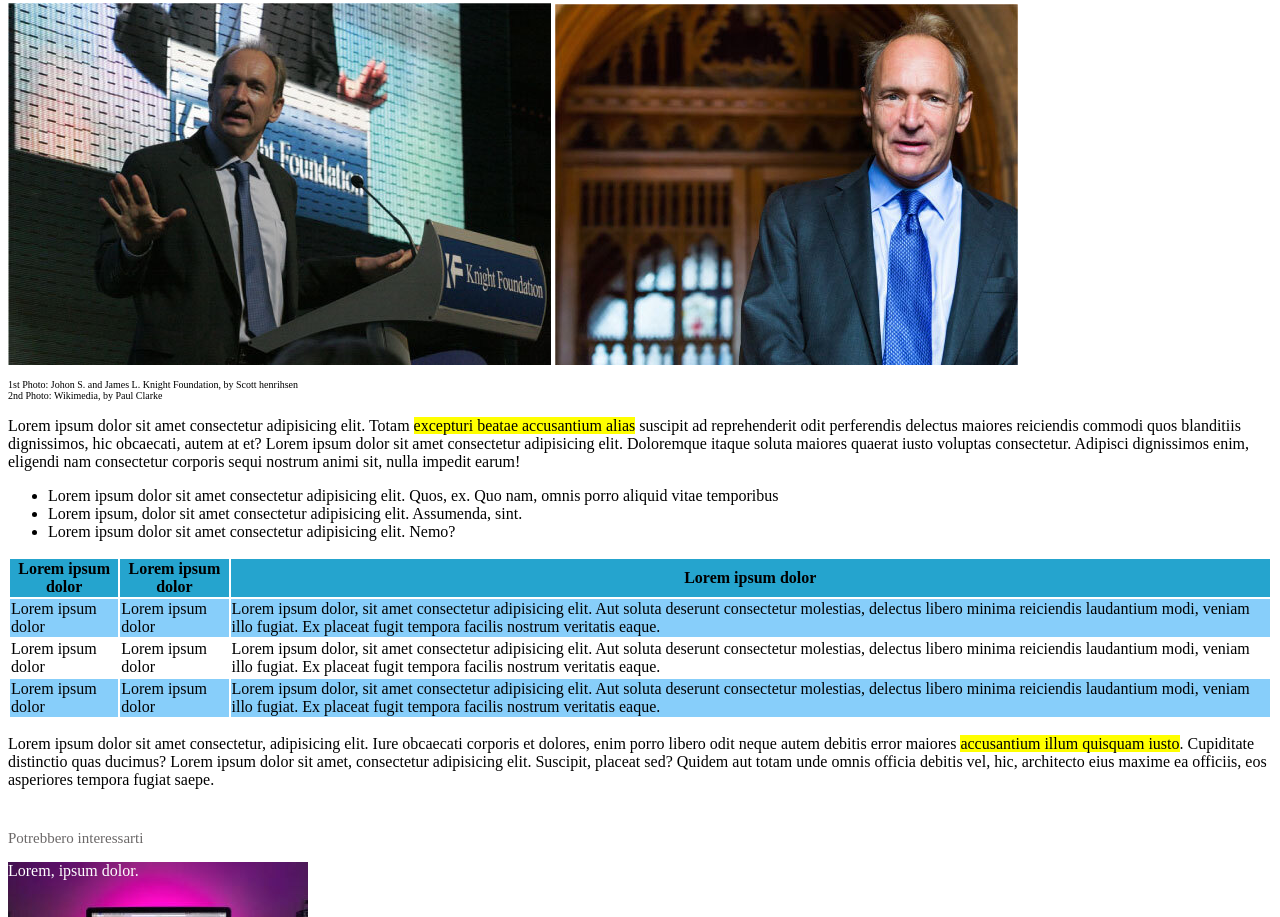
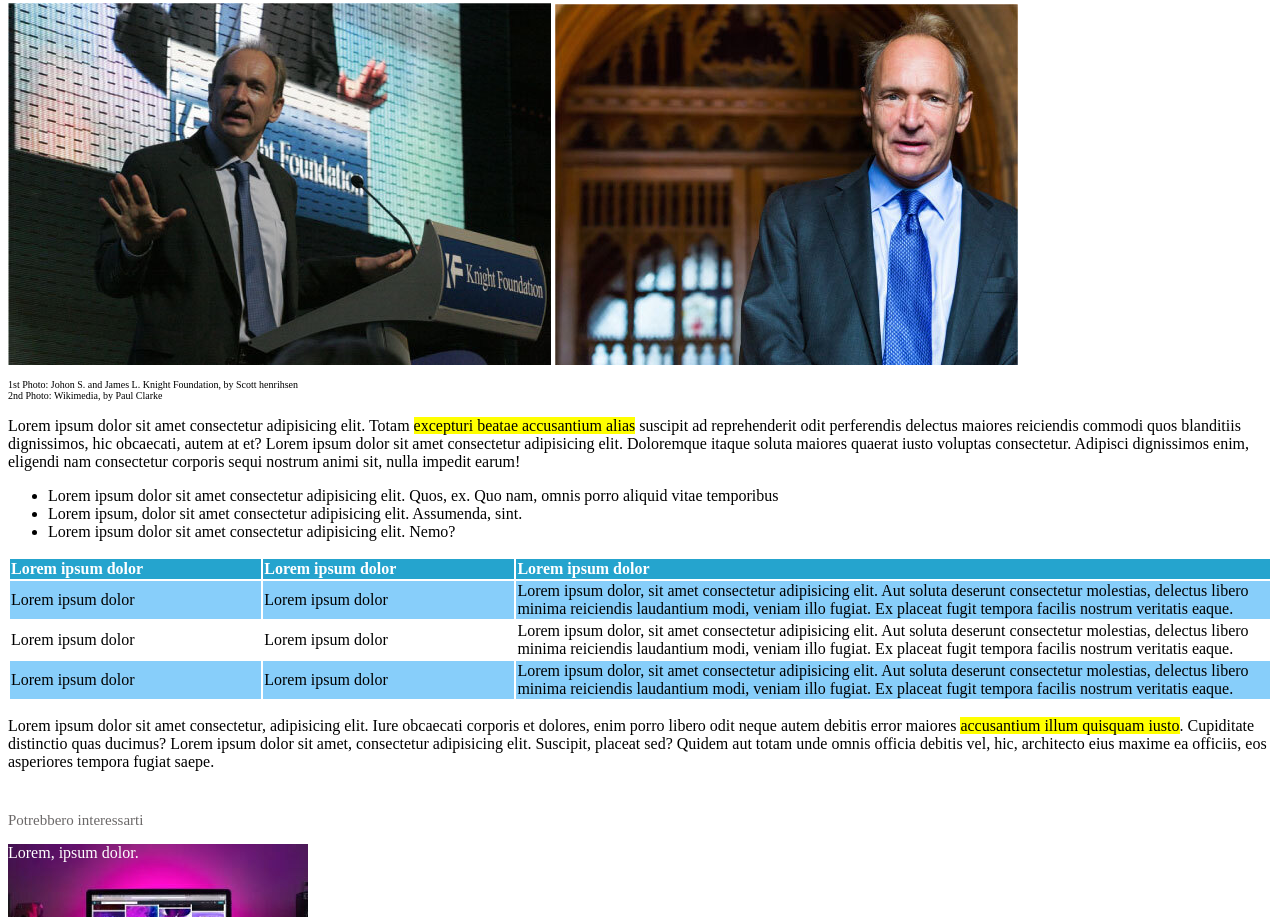
Before and after one commit to karfaisarra/html-css-booleaner, a plain HTML site: page index.html in a window 1280 px wide. Shown: the part 279-1196 px from the top of the page. Drawn offline with Linux system fonts and the light colour scheme.

Commit message:
final commit

```diff
--- a/index.html
+++ b/index.html
@@ -50,7 +50,7 @@
             <tr class="line-1">
                 <th>Lorem ipsum dolor</th>
                 <th>Lorem ipsum dolor</th>
-                <th>Lorem ipsum dolor</th>
+                <th class="dim">Lorem ipsum dolor</th>
             </tr>
         </thead>
 
@@ -58,7 +58,7 @@
             <tr class="line-2">
                 <td>Lorem ipsum dolor</td>
                 <td>Lorem ipsum dolor</td>
-                <td class="dim">Lorem ipsum dolor, sit amet consectetur adipisicing elit. Aut soluta deserunt consectetur molestias, delectus libero minima reiciendis laudantium modi, veniam illo fugiat. Ex placeat fugit tempora facilis nostrum veritatis eaque.</td>
+                <td>Lorem ipsum dolor, sit amet consectetur adipisicing elit. Aut soluta deserunt consectetur molestias, delectus libero minima reiciendis laudantium modi, veniam illo fugiat. Ex placeat fugit tempora facilis nostrum veritatis eaque.</td>
             </tr>
             <tr class="line-3">
                 <td>Lorem ipsum dolor</td>
@@ -70,7 +70,7 @@
             <tr class="line-4">
                 <td>Lorem ipsum dolor</td>
                 <td>Lorem ipsum dolor</td>
-                <td class="">Lorem ipsum dolor, sit amet consectetur adipisicing elit. Aut soluta deserunt consectetur molestias, delectus libero minima reiciendis laudantium modi, veniam illo fugiat. Ex placeat fugit tempora facilis nostrum veritatis eaque.</td>
+                <td>Lorem ipsum dolor, sit amet consectetur adipisicing elit. Aut soluta deserunt consectetur molestias, delectus libero minima reiciendis laudantium modi, veniam illo fugiat. Ex placeat fugit tempora facilis nostrum veritatis eaque.</td>
             </tr>
         </tfoot>
        </table>
--- a/style.css
+++ b/style.css
@@ -30,6 +30,18 @@ header{
 .line-4 {
     background-color: lightskyblue;
 }
+
+.dim {
+    width:60% ;
+}
+th{
+    color: white;
+}
+
+tr{
+    text-align: left;
+}
+
 .photo1{
     width: 300px;
     height: 200px;
```
